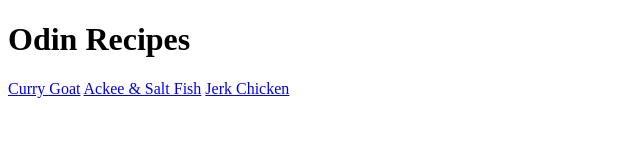
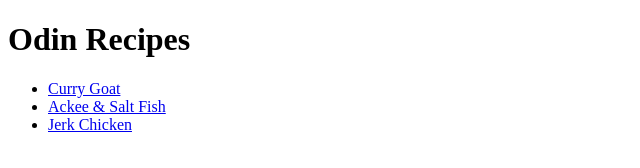
Before and after one commit to DGUXdesigns/odin-project-recipes, a plain HTML site: page index.html in a window 1280 px wide. Shown: the whole page, without its empty margins (0-640 px from the left). Drawn offline with Linux system fonts and the light colour scheme.

Commit message:
add unordered list for recipes on html.index
Put all recipes in a list so they weren't stacked side by and making it easier for users to read

```diff
--- a/index.html
+++ b/index.html
@@ -7,8 +7,11 @@
 
     <body>
         <h1>Odin Recipes</h1>
-        <a href="recipes/curry-goat.html">Curry Goat</a>
-        <a href="recipes/ackee-and-saltfish.html">Ackee & Salt Fish</a>
-        <a href="recipes/jerk-chicken.html">Jerk Chicken</a>
+
+        <ul>
+            <li><a href="recipes/curry-goat.html">Curry Goat</a></li>
+            <li><a href="recipes/ackee-and-saltfish.html">Ackee & Salt Fish</a></li>
+            <li><a href="recipes/jerk-chicken.html">Jerk Chicken</a></li>
+        </ul>
     </body>
 </html>
```
